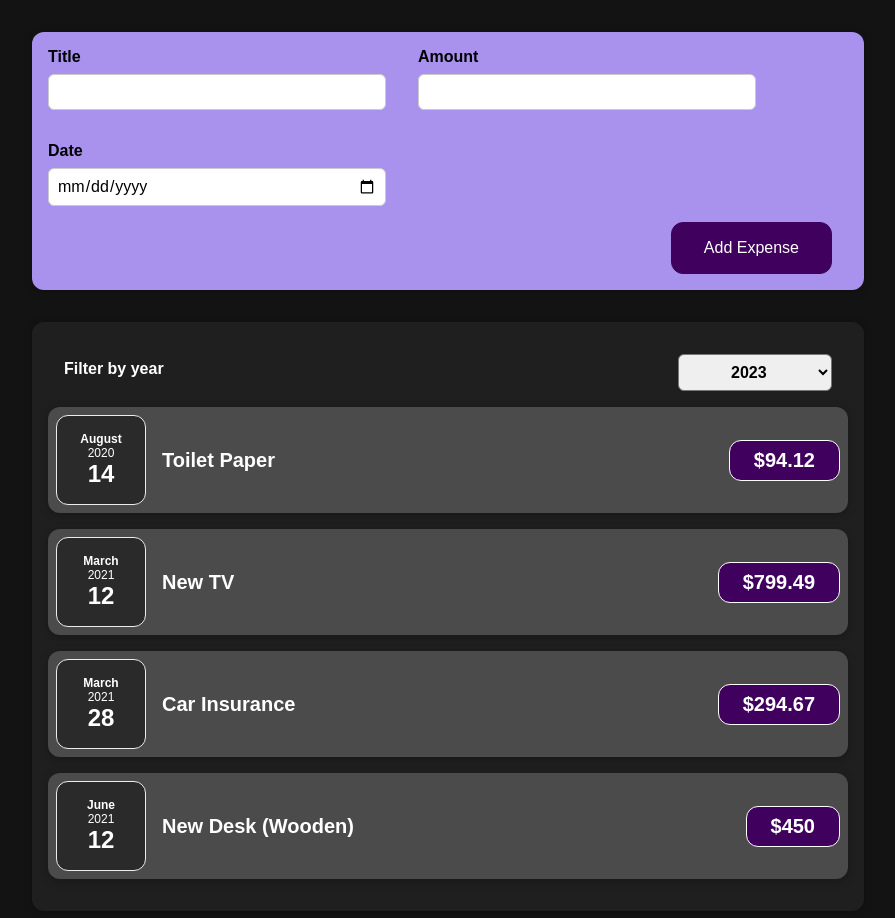
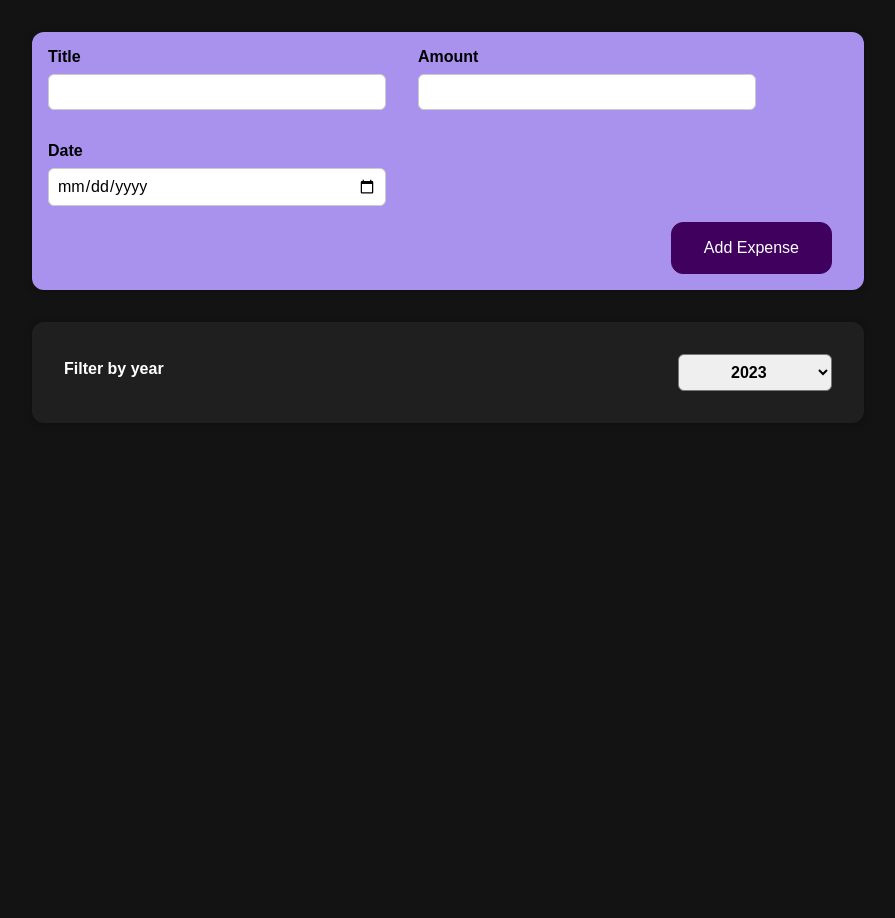
Before and after one commit to archita19/React-Course, a React (Create React App) app: page / in a window 1280 px wide. Shown: the top 918 px of the page, without its empty margins (192-1087 px from the left). After the commit the page ends 800 px from the top, so only its background shows below. Built offline with nearby package versions, Linux system fonts and the light colour scheme.

Commit message:
filter data when filter year changes

```diff
--- a/src/App.js
+++ b/src/App.js
@@ -1,8 +1,9 @@
+import { useState } from "react"
 import Expenses from "./components/Expenses/Expenses"
-import NewExpense from "./components/NewExpense/NewExpense";
+import NewExpense from "./components/NewExpense/NewExpense"
 
 function App() {
-  const expenses = [
+  const DUMMY_EXPENSES = [
     {
       id: "e1",
       title: "Toilet Paper",
@@ -26,10 +27,14 @@ function App() {
       amount: 450,
       date: new Date(2021, 5, 12),
     },
-  ];
+  ]
+
+  const [expenses, setExpenses] = useState(DUMMY_EXPENSES)
 
   const addExpenseHandler = expense => {
-    console.log(expense)
+    setExpenses(prevExpenses => {
+      return [expense, ...prevExpenses]
+    })
   }
 
   return (
--- a/src/components/Expenses/Expenses.js
+++ b/src/components/Expenses/Expenses.js
@@ -11,12 +11,14 @@ export default function Expenses({data}) {
         setFilterYear(filter)
     }
 
+    const filteredExpenses = data.filter(expense => expense.date.getFullYear() === filterYear)
+
     return (
         <div>
             <Card className="expenses">
                 <ExpenseFilter selected={filterYear} onChangeFilter={changeExpenseFilter}/>
                 {
-                    data.map(expense => <ExpenseItem title={expense.title} date={expense.date} amount={expense.amount}/>)
+                    filteredExpenses.map(expense => <ExpenseItem key={expense.id} title={expense.title} date={expense.date} amount={expense.amount}/>)
                 }
             </Card>
         </div>
```
